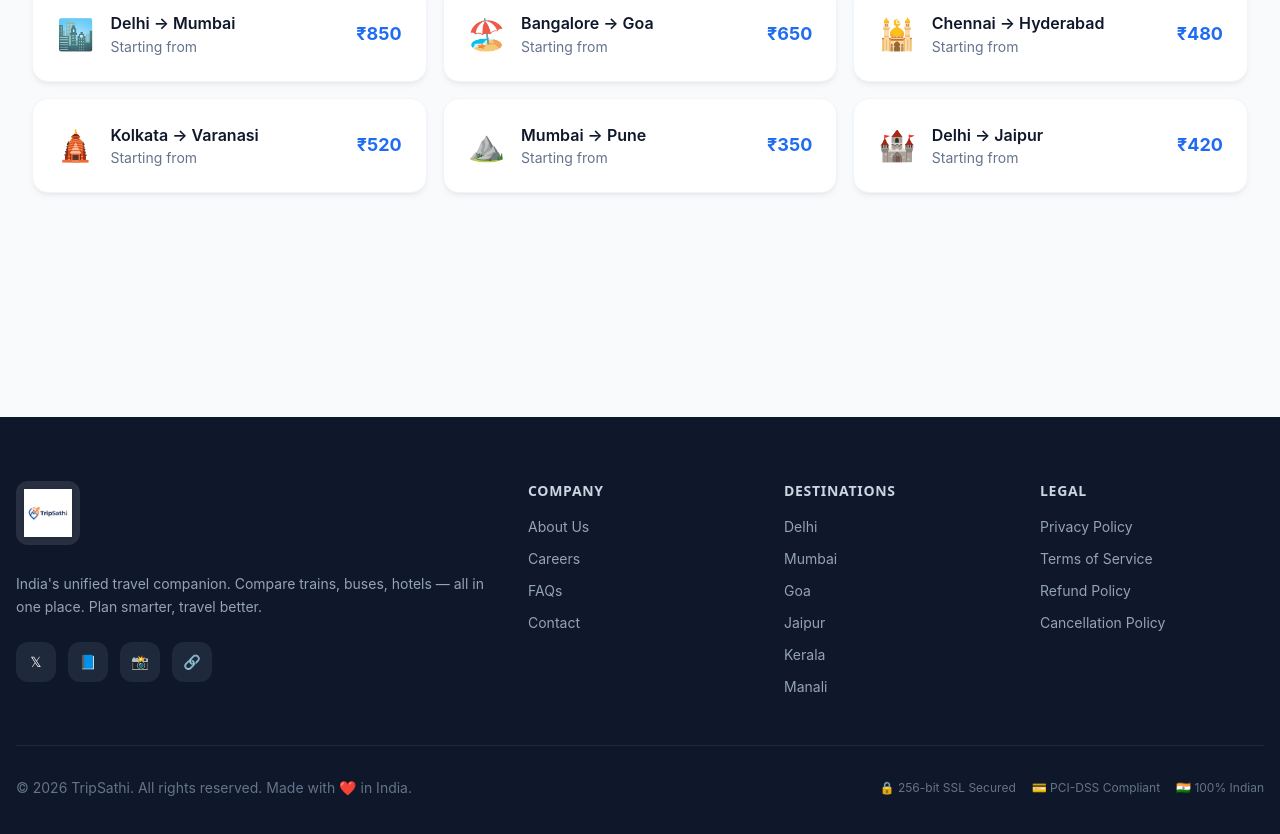
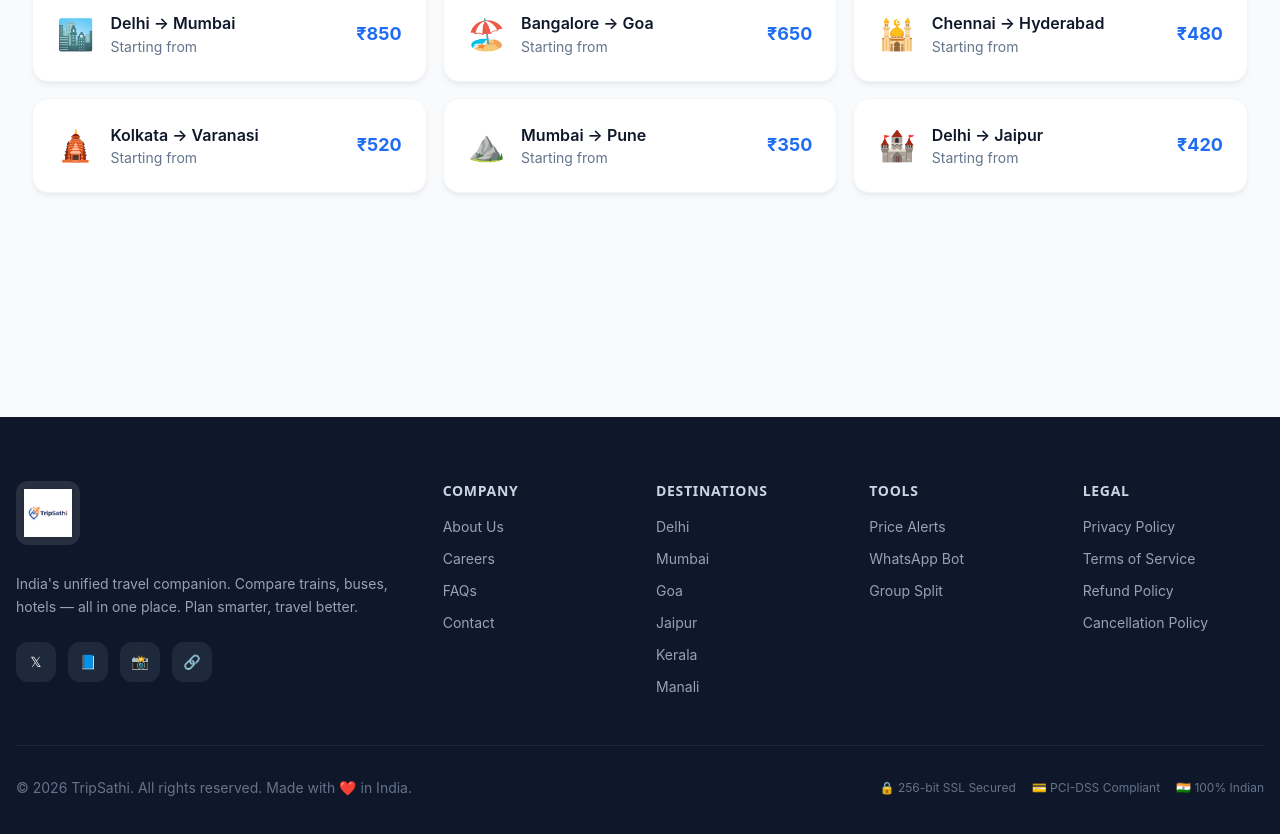
Before and after one commit to ShivamGawade-XS/TripSathi, a Next.js app: page / in a window 1280 px wide. Shown: the part 1687-2521 px from the top of the page. Built offline with nearby package versions, Linux system fonts and the light colour scheme; no server answers.

Commit message:
feat(ui): add Tools section in footer with links to Price Alerts, WhatsApp Bot and Group Split

```diff
--- a/components/layout/Footer.tsx
+++ b/components/layout/Footer.tsx
@@ -15,7 +15,7 @@ export default function EnhancedFooter() {
   return (
     <footer className="bg-surface-900 text-white">
       <div className="max-w-7xl mx-auto px-4 py-16">
-        <div className="grid grid-cols-2 md:grid-cols-4 lg:grid-cols-5 gap-8">
+        <div className="grid grid-cols-2 md:grid-cols-4 lg:grid-cols-6 gap-8">
           <div className="col-span-2 md:col-span-1 lg:col-span-2">
             <Link href="/" className="inline-block bg-white/10 hover:bg-white/20 transition-colors p-2 rounded-xl mb-1">
               <img src="/logo.png" alt="TripSathi Logo" className="max-h-12 w-auto object-contain drop-shadow" />
@@ -64,6 +64,15 @@ export default function EnhancedFooter() {
           </div>
 
           <div>
+            <h3 className="font-bold text-sm uppercase tracking-wider text-surface-300 mb-4">Tools</h3>
+            <nav className="space-y-3">
+              <Link href="/alerts" className="block text-sm text-surface-400 hover:text-white transition-colors">Price Alerts</Link>
+              <Link href="/whatsapp" className="block text-sm text-surface-400 hover:text-white transition-colors">WhatsApp Bot</Link>
+              <Link href="/split" className="block text-sm text-surface-400 hover:text-white transition-colors">Group Split</Link>
+            </nav>
+          </div>
+
+          <div>
             <h3 className="font-bold text-sm uppercase tracking-wider text-surface-300 mb-4">Legal</h3>
             <nav className="space-y-3">
               <Link href="/privacy" className="block text-sm text-surface-400 hover:text-white transition-colors">Privacy Policy</Link>
```
